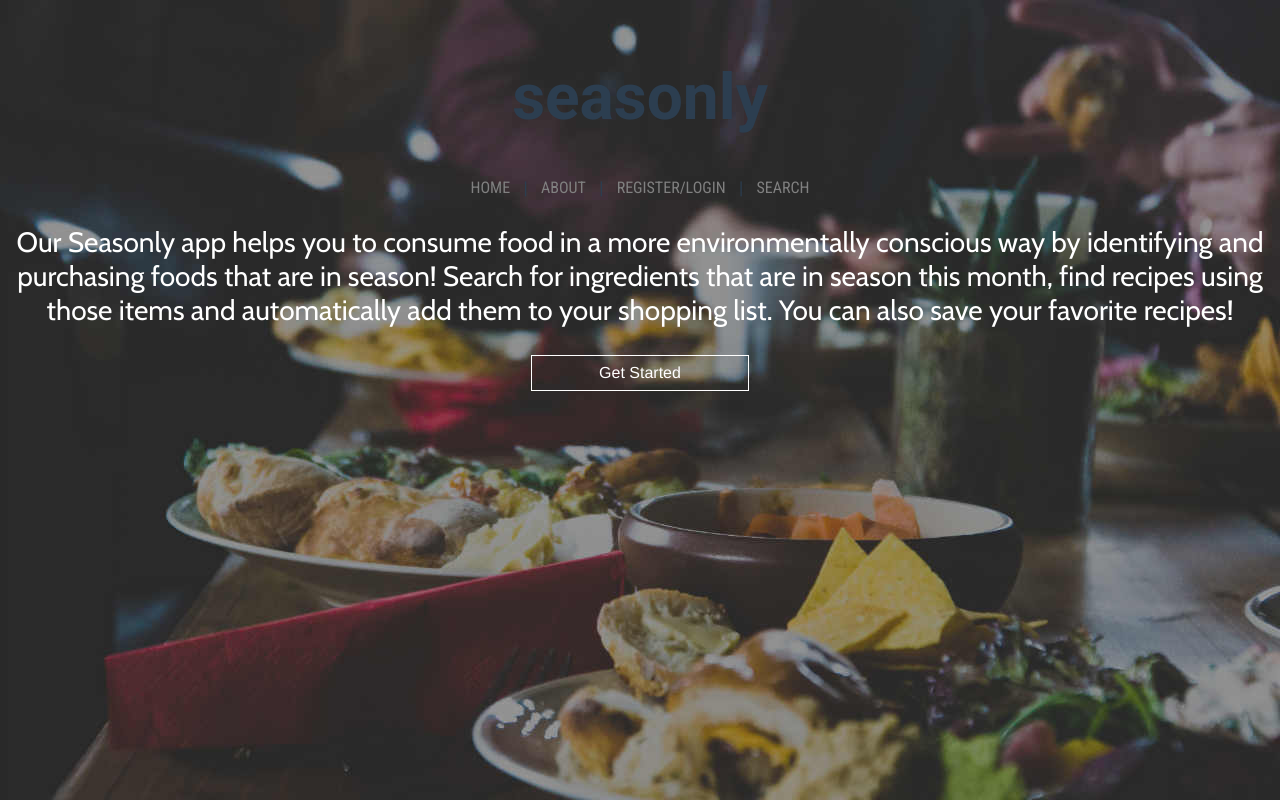
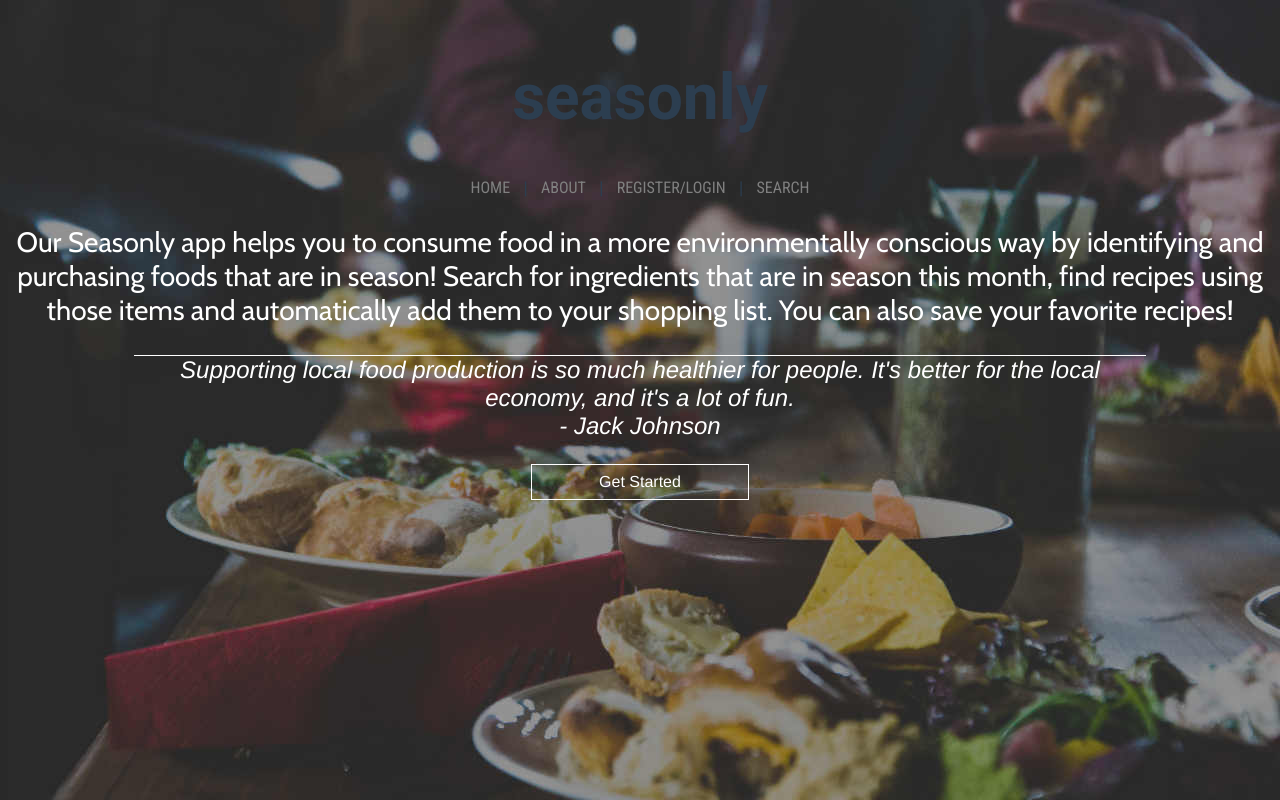
Before and after one commit to team-running-with-scissors/Seasonly, a Vue app: page /#/ in a window 1280 px wide. Built offline with nearby package versions, Linux system fonts and the light colour scheme.

Commit message:
adding blockquote to homepage

```diff
--- a/src/components/Home.vue
+++ b/src/components/Home.vue
@@ -1,6 +1,10 @@
 <template>
   <div id="home">
     <p class="content">Our Seasonly app helps you to consume food in a more environmentally conscious way by identifying and purchasing foods that are in season! Search for ingredients that are in season this month, find recipes using those items and automatically add them to your shopping list. You can also save your favorite recipes!</p>
+    <blockquote>Supporting local food production is so much healthier for people. It's better for the local economy, and it's a lot of fun.<br />
+    - Jack Johnson</blockquote>
+
+
     <a class="ghost-button" href="/search">Get Started</a>
 
   </div>
@@ -21,6 +25,15 @@ h1 {
 p {
   color: #fff;
 }
+blockquote {
+color: #fff;
+font-size: 24px;
+font-style: italic;
+margin-left: 10%;
+margin-right: 10%;
+border-top: 1px solid white;
+
+}
 .ghost-button {
   display: inline-block;
   width: 200px;
```
Also changed, not shown: 1 other file (tests, documents, lock files or other folders).
